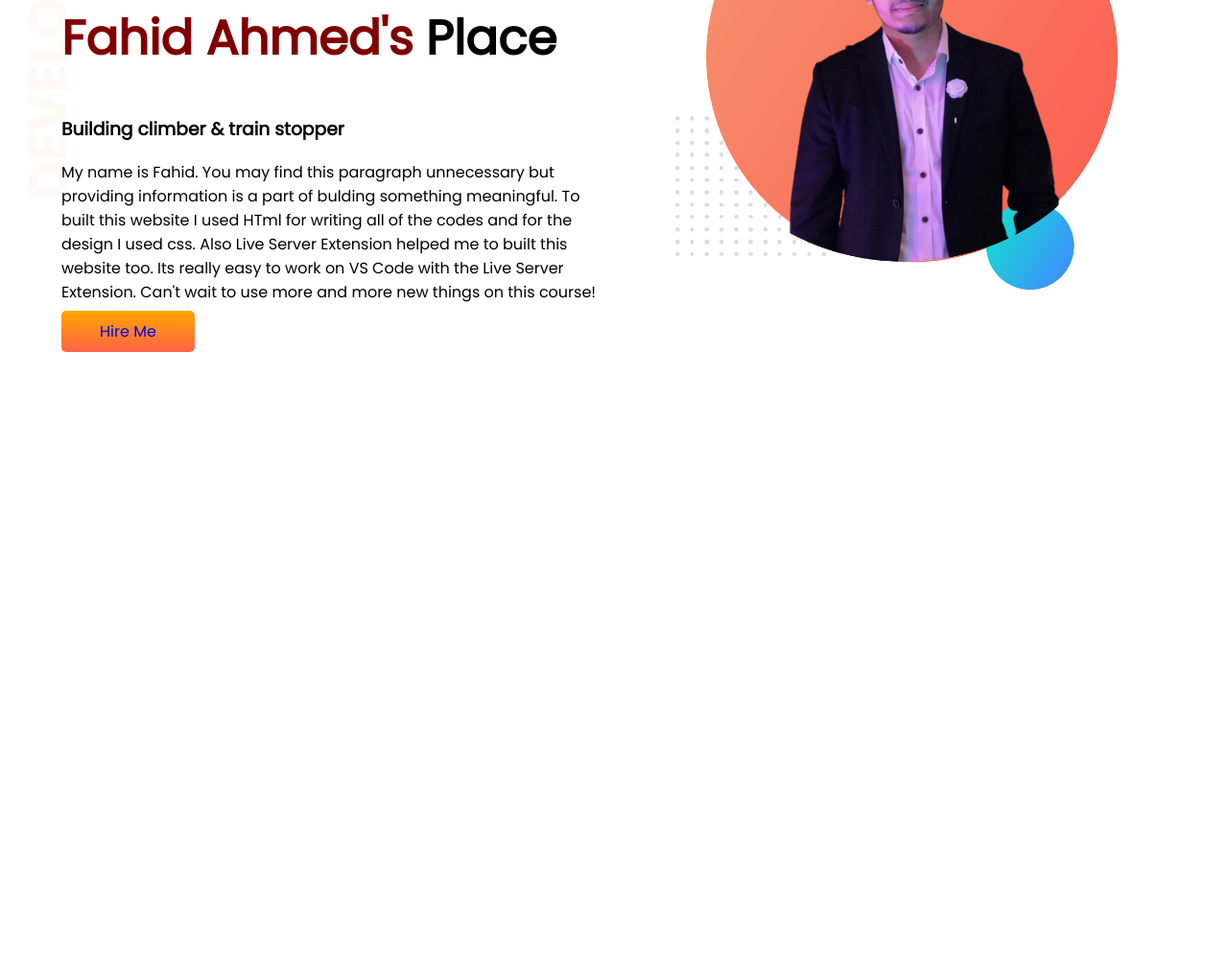
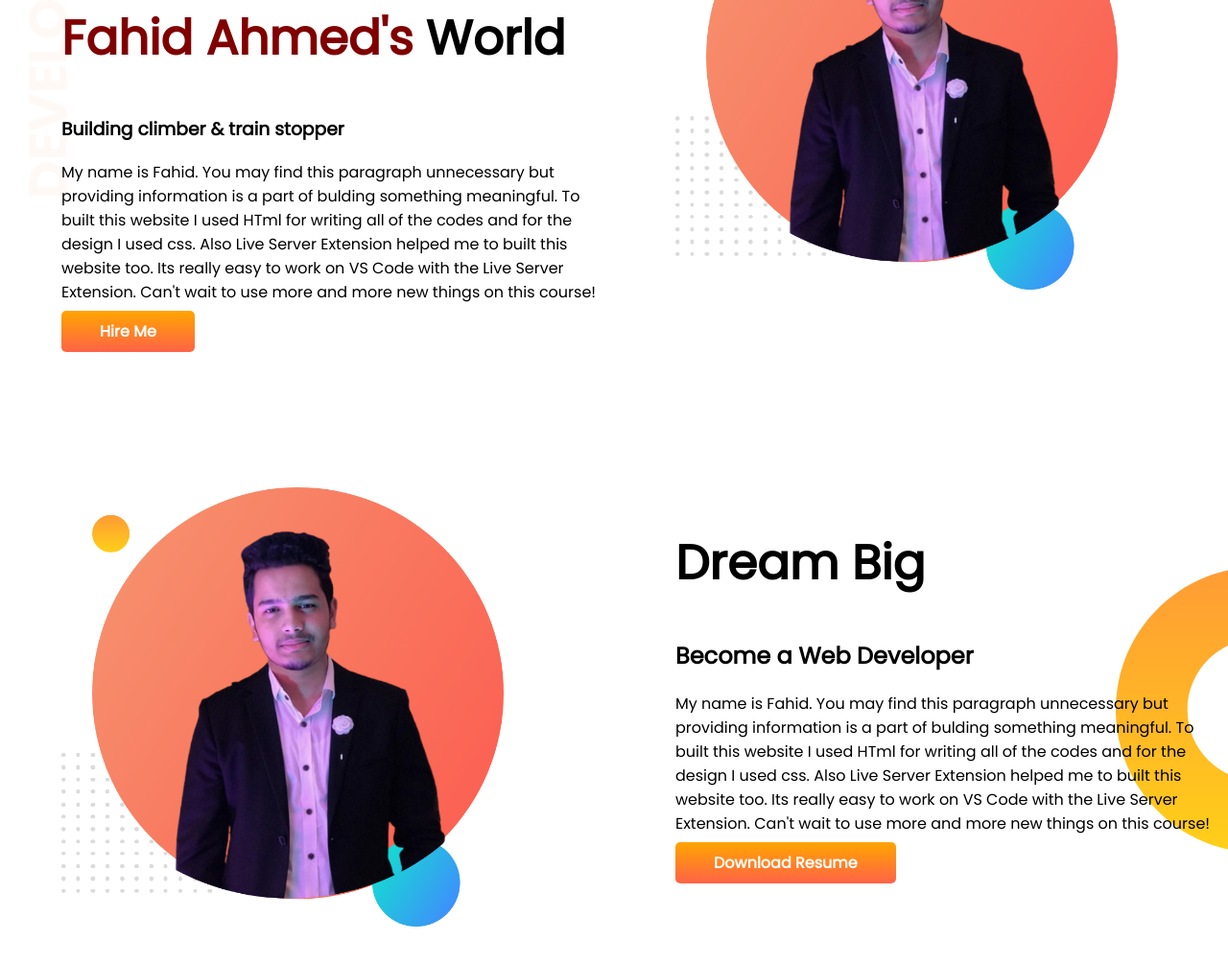
Before and after one commit to Fahid31/developer-portfolio, a plain HTML site: page index.html in a window 1280 px wide. Shown: the part 155-1160 px from the top of the page at 96% size. Before the commit the page ends 800 px from the top, so only its background shows below. Drawn offline with Linux system fonts and the light colour scheme.

Commit message:
dream addeded

```diff
--- a/index.html
+++ b/index.html
@@ -14,7 +14,7 @@
     <section class="top-banner">
         <div class="half-width">
             <h1>Welcome To</h1>
-            <h1> <span class="orange-color">Fahid Ahmed's</span> Place</h1>
+            <h1> <span class="orange-color">Fahid Ahmed's</span> World</h1>
             <h3>Building climber & train stopper</h3>
             <p>My name is Fahid. You may find this paragraph unnecessary but providing information is a part of bulding something meaningful. To built this website I used HTml for writing all of the codes and for the design I used css. Also Live Server Extension helped me to built this website too. Its really easy to work on VS Code with the Live Server Extension. Can't wait to use more and more new things on this course!</p>
             <a class="link-button" target="_blank" href="https://github.com/Fahid31">Hire Me</a>
@@ -24,5 +24,19 @@
     </div>
 
 </section>
+
+<section class="dream-big">
+    <div class="half-width">
+    <img src="images/my-bg (1).png" alt="">
+</div>
+<div class="half-width">
+    <h1>Dream Big</h1>
+    <h2>Become a Web Developer</h2>
+    <p>My name is Fahid. You may find this paragraph unnecessary but providing information is a part of bulding something meaningful. To built this website I used HTml for writing all of the codes and for the design I used css. Also Live Server Extension helped me to built this website too. Its really easy to work on VS Code with the Live Server Extension. Can't wait to use more and more new things on this course!</p>
+    <a class="link-button" target="_blank" href="">Download Resume</a>
+
+</div>
+
+</section>
 </body>
 </html>
--- a/style.css
+++ b/style.css
@@ -10,6 +10,7 @@ h1{
 }
 section{
     display: flex;
+    margin-bottom: 150px;
 }
 .half-width{
     width: 50%;
@@ -22,6 +23,8 @@ section{
     text-decoration: none;
 
     background-image: linear-gradient(orange , tomato);
+    color: white;
+    font-weight: 700;
     padding: 10px 40px;
     border-radius: 5px;
 }
@@ -29,3 +32,9 @@ section{
    background-image: url(images/top-banner.png);
    background-repeat: no-repeat;
 }
+.dream-big{
+    background-image: url(images/dream-bg.png);
+    background-repeat: no-repeat;
+    background-position: right;
+
+}
```
